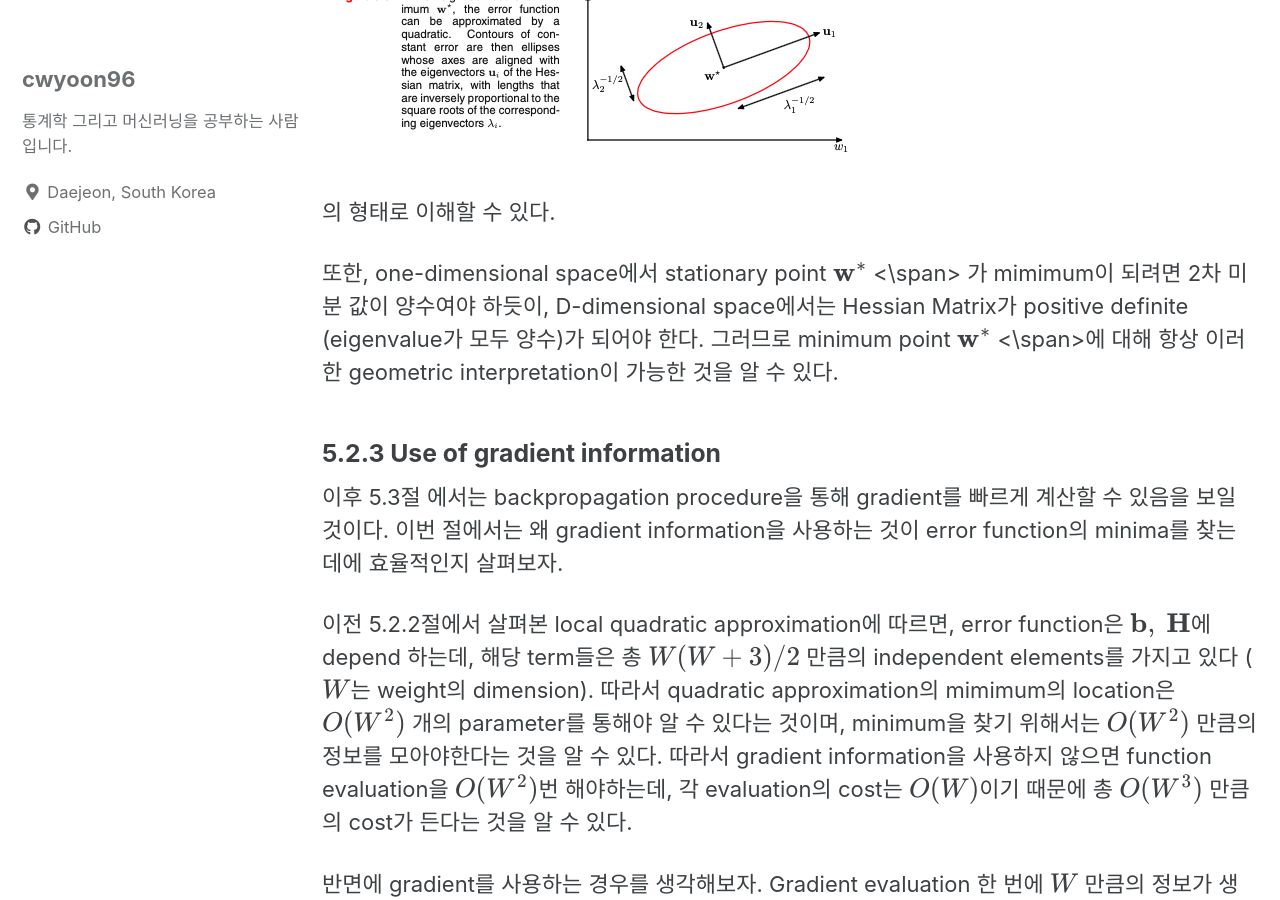
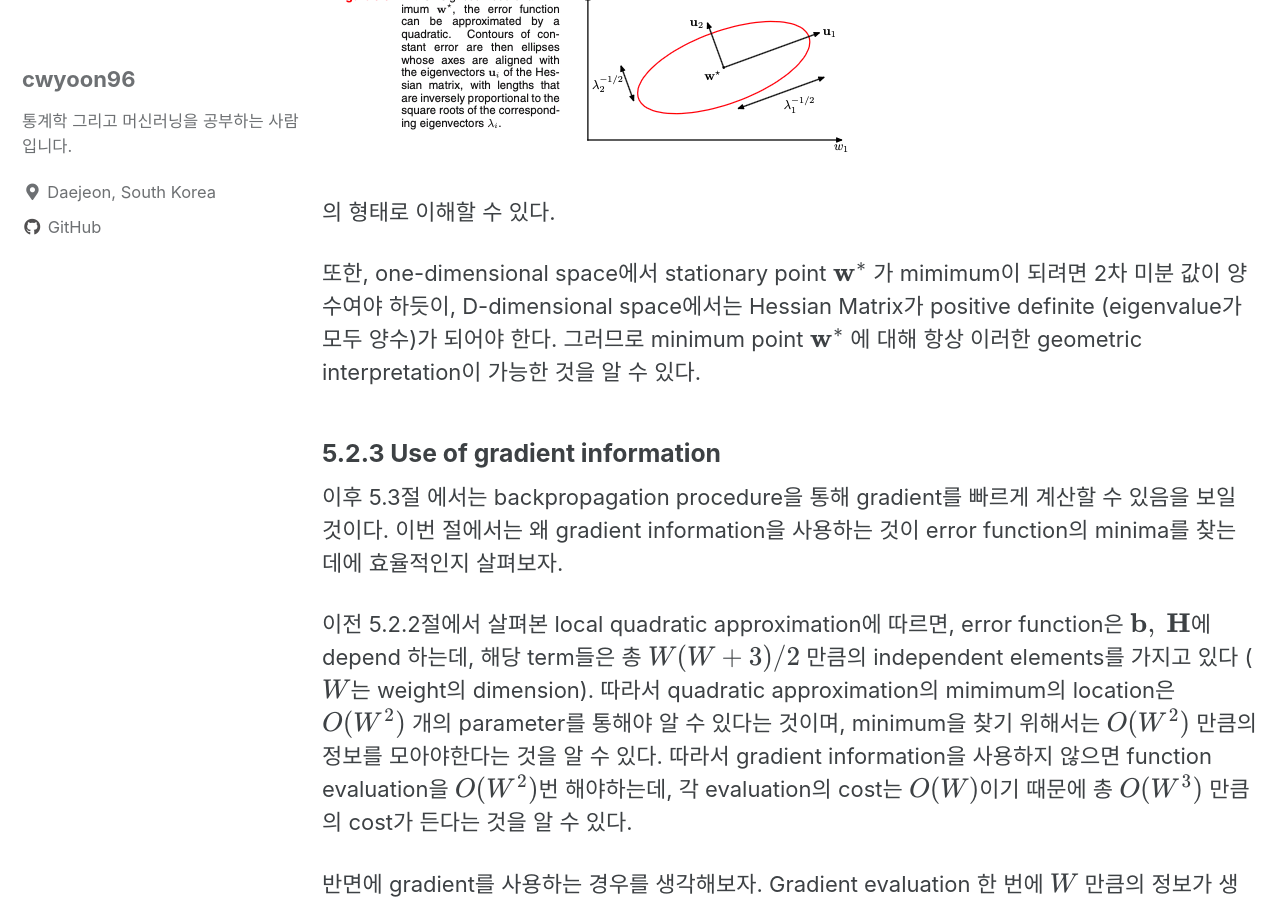
Before and after one commit to cwyoon96/cwyoon96.github.io, a Jekyll site: the page built from _posts/2022-02-06-prml-스터디-chap-5-2-3.md, in a window 1280 px wide and 900 px high, scrolled down 1865 px. Built offline with Jekyll 4.4.1, drawn with Linux system fonts in a browser that asks for light colours; cached includes are drawn as plain includes; formulas are drawn with MathJax 3.

Commit message:
Update 2022-02-06-prml-스터디-chap-5-2-3.md

```diff
--- a/_posts/2022-02-06-prml-스터디-chap-5-2-3.md
+++ b/_posts/2022-02-06-prml-스터디-chap-5-2-3.md
@@ -68,7 +68,7 @@ $$
 
 의 형태로 이해할 수 있다.
 
-또한, one-dimensional space에서 stationary point <span> $\mathbf{w}^*$ <\span> 가 mimimum이 되려면 2차 미분 값이 양수여야 하듯이, D-dimensional space에서는 Hessian Matrix가 positive definite (eigenvalue가 모두 양수)가 되어야 한다. 그러므로 minimum point <span> $\mathbf{w}^*$ <\span>에 대해 항상 이러한 geometric interpretation이 가능한 것을 알 수 있다.
+또한, one-dimensional space에서 stationary point <span> $\mathbf{w}^*$ </span> 가 mimimum이 되려면 2차 미분 값이 양수여야 하듯이, D-dimensional space에서는 Hessian Matrix가 positive definite (eigenvalue가 모두 양수)가 되어야 한다. 그러므로 minimum point <span> $\mathbf{w}^*$ </span>에 대해 항상 이러한 geometric interpretation이 가능한 것을 알 수 있다.
 
 ### 5.2.3 Use of gradient information
 
```
